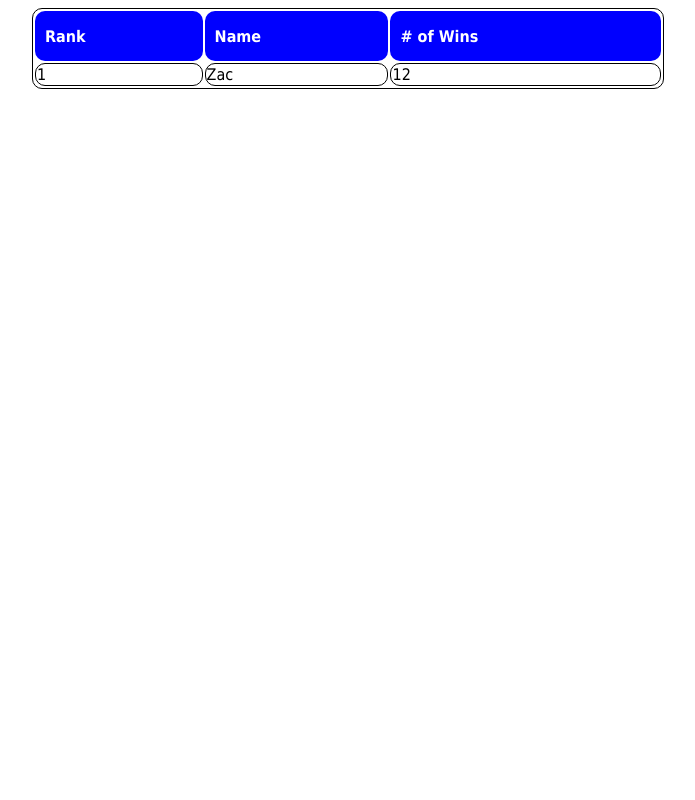
After one commit to jlepiten/hangman, a PHP site: page /leaderboard.php in a window 1280 px wide. The commit adds this page. Shown: the whole page, without its empty margins (292-987 px from the left). Run offline with PHP 8.4, Linux system fonts and the light colour scheme.

Commit message:
Add files via upload

```diff
--- /dev/null
+++ b/boardstyle.css
@@ -0,0 +1,26 @@
+body{
+  font-family: Tahoma, Helvetica;
+}
+
+table{
+  width: 50%;
+  margin-left: auto;
+  margin-right: auto;
+  border: 1px solid black;
+  border-radius: 10px;
+}
+
+th{
+  height: 50px;
+  text-align: left;
+  padding: 10px;
+  background-color: blue;
+  color: white;
+  border-radius: 10px;
+}
+
+td{
+border: 1px solid black;
+border-radius: 10px;
+
+}
--- /dev/null
+++ b/leaderboard.php
@@ -0,0 +1,37 @@
+<?php
+// Starts the session.
+// If the user closes the session, session data will be erased.
+session_start();
+?>
+
+<html>
+  <head>
+    <title>Leaderboard</title>
+    <link type="text/css" rel="stylesheet" href="./boardstyle.css" />
+  </head>
+
+  <body>
+    <table>
+      <tr>
+          <th>Rank</th>
+          <th>Name</th>
+          <th># of Wins</th>
+      </tr>
+
+      <tr>
+        <td>1</td>
+        <td>Zac</td>
+        <td>12</td>
+      </tr>
+
+
+
+      <?php
+
+       ?>
+
+    </table>
+
+
+  </body>
+</html>
--- a/login.php
+++ b/login.php
@@ -7,7 +7,7 @@ session_start();
 <html>
 
 <head>
-  <title>Hangman</title>
+  <title>hangman.</title>
   <link type="text/css" rel="stylesheet" href="./style.css" />
 </head>
 
@@ -24,7 +24,6 @@ session_start();
     </br>
 
     <?php
-
     // Starts the game when user clicks the play button.
     // Also checks if the password is correct - right now it's just a static password (iluvphp).
     if (isset($_POST['play']) && !empty($_POST['username']) && !empty($_POST['gamekey'])) {
```
Also changed, not shown: hangman.php (+67 -4 lines).
